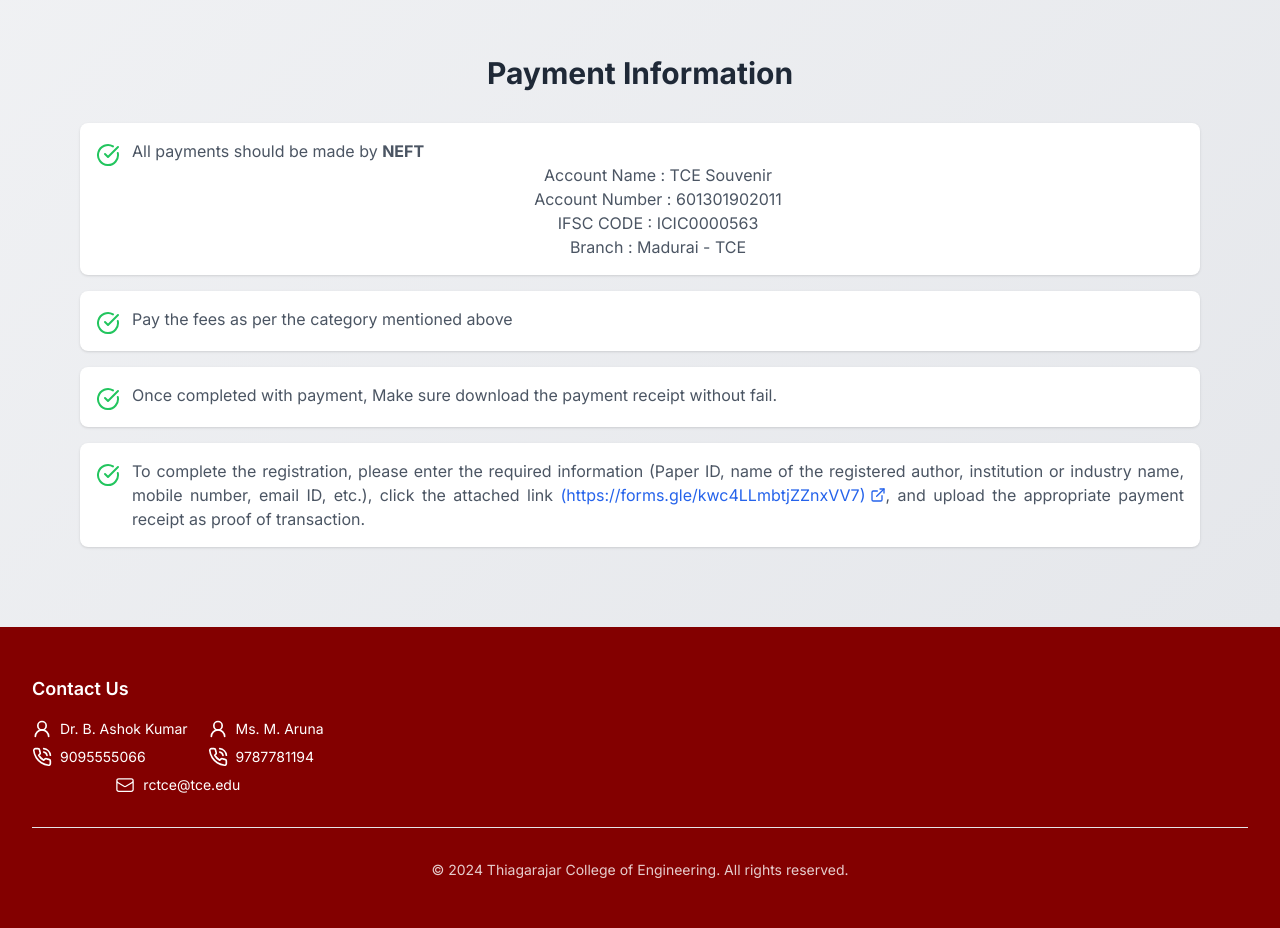
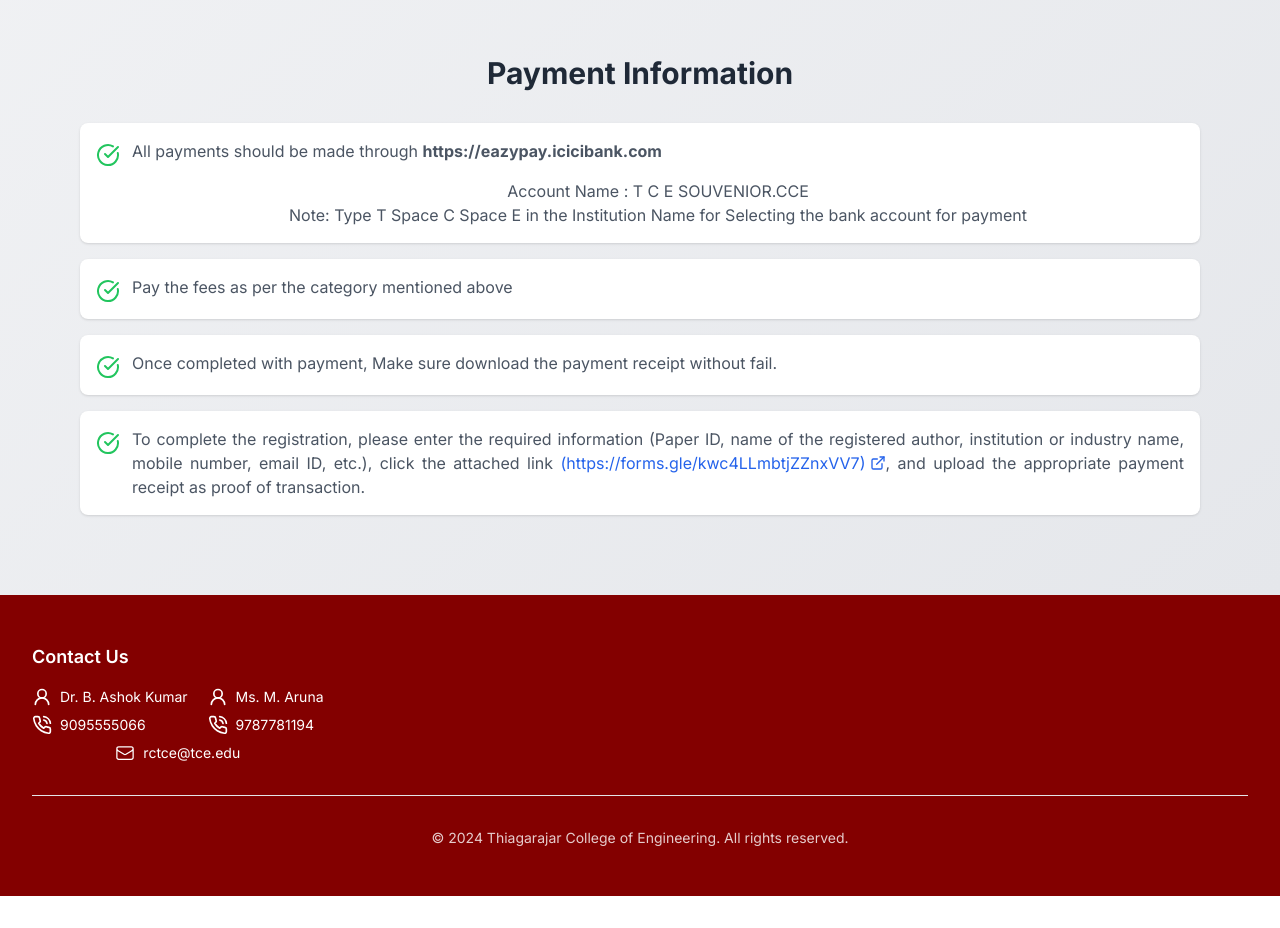
Before and after one commit to kmrsanthosh/TCEResearchConclave, a Next.js app: page /TCEResearchConclave/ in a window 1280 px wide. Shown: the part 7260-8188 px from the top of the page. After the commit the page ends 8156 px from the top, so only its background shows below. Built offline with nearby package versions, Linux system fonts and the light colour scheme.

Commit message:
Updated Payment Information First Point

```diff
--- a/components/PaymentInformation.tsx
+++ b/components/PaymentInformation.tsx
@@ -2,8 +2,11 @@ import React from "react";
 import { motion } from "framer-motion";
 import { CheckCircle, ExternalLink } from "lucide-react";
 import Link from "next/link";
+import { useRouter } from "next/navigation";
 
 const PaymentInformation: React.FC = () => {
+  const Router = useRouter();
+
   return (
     <div className="sm:p-6 md:p-8 rounded-lg mt-10 md:mt-0">
       <h2 className="text-3xl text-center font-bold text-gray-800 mb-6">
@@ -19,17 +22,19 @@ const PaymentInformation: React.FC = () => {
         >
           <CheckCircle className="h-6 w-6 text-green-500 mr-3 flex-shrink-0 mt-1" />
           <p className="text-gray-600 w-full">
-            All payments should be made by{" "}
-            <span className="font-bold">NEFT</span>
+            All payments should be made through{" "}
+            <span
+              className="font-bold hover:underline hover:cursor-pointer hover:text-blue-500"
+              onClick={() => Router.push("https://eazypay.icicibank.com")}
+            >
+              https://eazypay.icicibank.com
+            </span>
             <br />
-            <span className="text-center w-full flex justify-center items-center">
-              Account Name : TCE Souvenir
+            <span className="text-center w-full flex justify-center items-center mt-4">
+              Account Name : T C E SOUVENIOR.CCE
               <br />
-              Account Number : 601301902011
-              <br />
-              IFSC CODE : ICIC0000563
-              <br />
-              Branch : Madurai - TCE
+              Note: Type T Space C Space E in the Institution Name for Selecting
+              the bank account for payment
             </span>
           </p>
         </motion.div>
```
